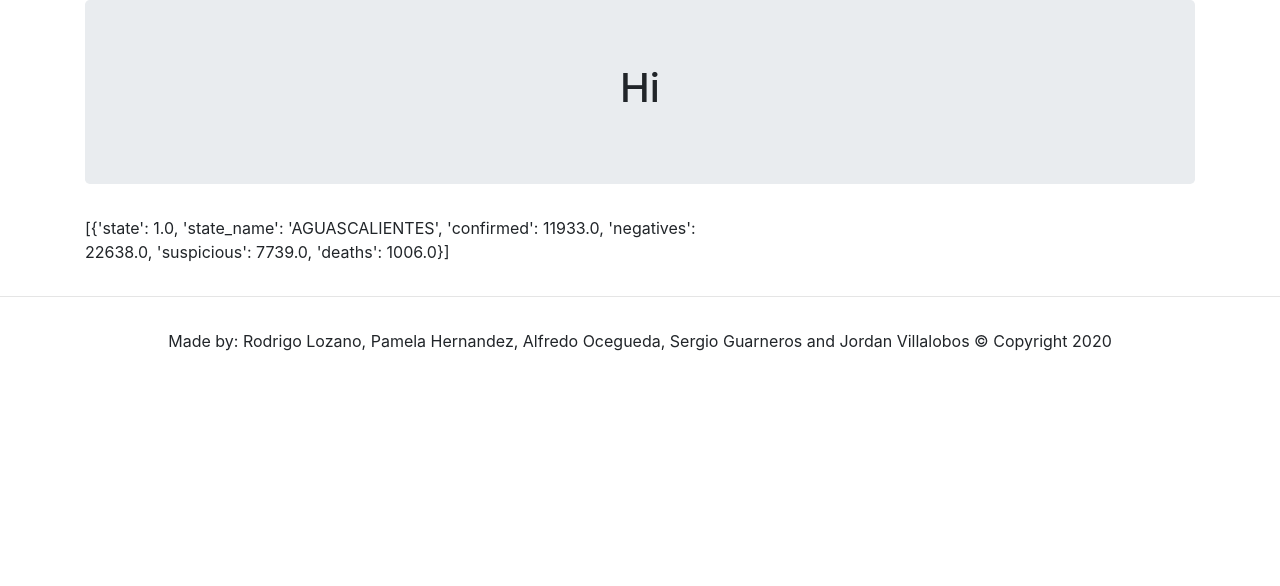
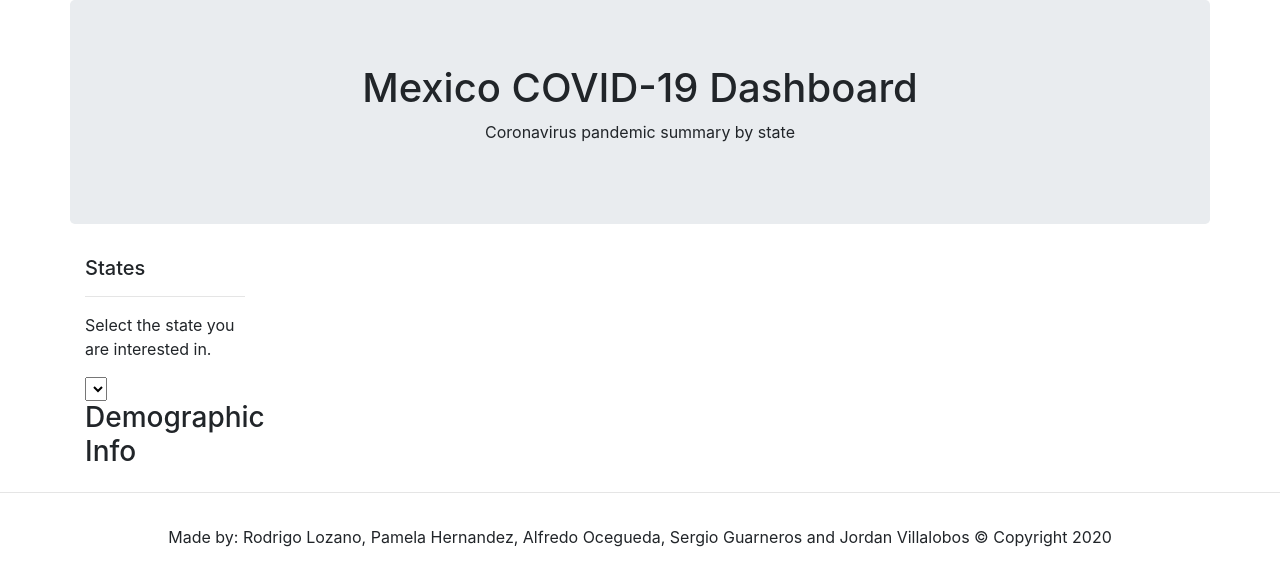
Before and after one commit to AlfredoOcegueda/covid-19-mexico-challenge, a Flask app: page /states in a window 1280 px wide. Shown: the part 56-642 px from the top of the page. Run offline with Flask 2, Linux system fonts and the light colour scheme; data comes from the database, SQL or seed files in the repository; lists and menus that the app fills with data are empty; some libraries are stand-ins or nearby versions.

Commit message:
Changes to the flask app and to the htmls.

```diff
--- a/StarterCode copy/index.html
+++ b/StarterCode copy/index.html
@@ -47,7 +47,7 @@
 
   <script src="https://cdnjs.cloudflare.com/ajax/libs/d3/5.5.0/d3.js"></script>
   <script src="https://cdn.plot.ly/plotly-latest.min.js"></script>
-  <script src="app.js"></script>
+  <script src="StarterCode copy/app.js"></script>
 
   <footer class="footer" style="text-align: center;">
     <span class="bottom">&copy; Copyright Team #1</span>
--- a/app.py
+++ b/app.py
@@ -52,12 +52,12 @@
 def states():
 
     session = Session(engine)
-    results = session.query(Covid.State_ID, States.State_Name, Covid.Confirmed, Covid.Negatives, Covid.Suspicious, Covid.Deaths).filter((Covid.State_ID == States.State_ID) & (Covid.State_ID == 1))
+    results = session.query(Covid.State_ID, States.State_Name, Covid.Confirmed, Covid.Negatives, Covid.Suspicious, Covid.Deaths, States.Latitude, States.Longitude).filter((Covid.State_ID == States.State_ID) & (Covid.State_ID == 1))
     session.close()
     print(results)
 
-    all_states = []
-    for state, statename, confirmed, negatives, suspicious, deaths in results:
+    state2 = []
+    for state, statename, confirmed, negatives, suspicious, deaths, latitude, longitude in results:
         state_dict = {}
         state_dict["state"] = state
         state_dict["state_name"] = statename
@@ -65,20 +65,22 @@
         state_dict["negatives"] = negatives
         state_dict["suspicious"] = suspicious
         state_dict["deaths"] = deaths
-        all_states.append(state_dict)
+        state_dict["latitude"] = latitude
+        state_dict["longitude"] = longitude
+        state2.append(state_dict)
 
 
-    return render_template("states.html", states=all_states)
+    return render_template("states.html", states=state)
 
 @app.route("/states/<state_id>")
 def states_info(state_id):
     session = Session(engine)
-    results = session.query(Covid.State_ID, States.State_Name, Covid.Confirmed, Covid.Negatives, Covid.Suspicious, Covid.Deaths).filter((Covid.State_ID == States.State_ID) & (Covid.State_ID == state_id))
+    results = session.query(Covid.State_ID, States.State_Name, Covid.Confirmed, Covid.Negatives, Covid.Suspicious, Covid.Deaths, States.Latitude, States.Longitude).filter((Covid.State_ID == States.State_ID) & (Covid.State_ID == state_id))
     session.close()
     print(results)
 
     filtered_states = []
-    for state, statename,confirmed, negatives, suspicious, deaths in results:
+    for state, statename, confirmed, negatives, suspicious, deaths, latitude, longitude in results:
         state_dict = {}
         state_dict["state"] = state
         state_dict["state_name"] = statename
@@ -86,12 +88,39 @@
         state_dict["negatives"] = negatives
         state_dict["suspicious"] = suspicious
         state_dict["deaths"] = deaths
+        state_dict["latitude"] = latitude
+        state_dict["longitude"] = longitude
         filtered_states.append(state_dict)
 
     print(filtered_states)
     #jsonify(all_states)
 
     return jsonify (filtered_states)
+
+@app.route("/states/all")
+def states_all():
+    session = Session(engine)
+    results = session.query(Covid.State_ID, States.State_Name, Covid.Confirmed, Covid.Negatives, Covid.Suspicious, Covid.Deaths, States.Latitude, States.Longitude).all()
+    session.close()
+    print(results)
+
+    all_states = []
+    for state, statename, confirmed, negatives, suspicious, deaths, latitude, longitude in results:
+        state_dict = {}
+        state_dict["state"] = state
+        state_dict["state_name"] = statename
+        state_dict["confirmed"] = confirmed
+        state_dict["negatives"] = negatives
+        state_dict["suspicious"] = suspicious
+        state_dict["deaths"] = deaths
+        state_dict["latitude"] = latitude
+        state_dict["longitude"] = longitude
+        all_states.append(state_dict)
+
+    print(all_states)
+    #jsonify(all_states)
+
+    return jsonify (all_states)
 
 @app.route("/comparison")
 def comparison():
--- a/templates/states.html
+++ b/templates/states.html
@@ -1,12 +1,41 @@
 {% extends "base.html" %}
 {% block title %}States{% endblock %}
 {% block content %}
-    <div class="jumbotron text-center">
-      <h1>Hi</h1>
+<div class="row">
+  <div class="col-md-12 jumbotron text-center">
+    <h1>Mexico COVID-19 Dashboard</h1>
+    <p>Coronavirus pandemic summary by state</p>
+  </div>
+</div>
+<div class="row">
+  <div class="col-md-2">
+    <div class="well">
+      <h5>States</h5>
+      <hr>
+      <p>Select the state you are interested in.</p>
+      <select id="selDataset" onchange="optionChanged(this.value)"></select>
     </div>
-    <div class="row">
-      <div class="col-md-7">
-        <p>{{states}}</p>
+    <div class="panel panel-primary">
+      <div class="panel-heading">
+        <h3 class="panel-title">Demographic Info</h3>
       </div>
+      <div id="sample-metadata" class="panel-body"></div>
     </div>
+  </div>
+  <div class="col-md-5">
+    <div id="bar"></div>
+  </div>
+  <div class="col-md-5">
+    <div id="gauge"></div>
+  </div>
+</div>
+<div class="row">
+  <div class="col-md-12">
+    <div id="bubble"></div>
+  </div>
+</div>
+</div>
+<script src="https://cdnjs.cloudflare.com/ajax/libs/d3/5.5.0/d3.js"></script>
+<script src="https://cdn.plot.ly/plotly-latest.min.js"></script>
+<script src="{{ url_for('static', filename='app.js') }}"></script>
 {% endblock %}
```
Also changed, not shown: templates/index.html (+28 -3 lines), static/covidMX.jpg (added), static/js/app.js (renamed from StarterCode copy/app.js).
